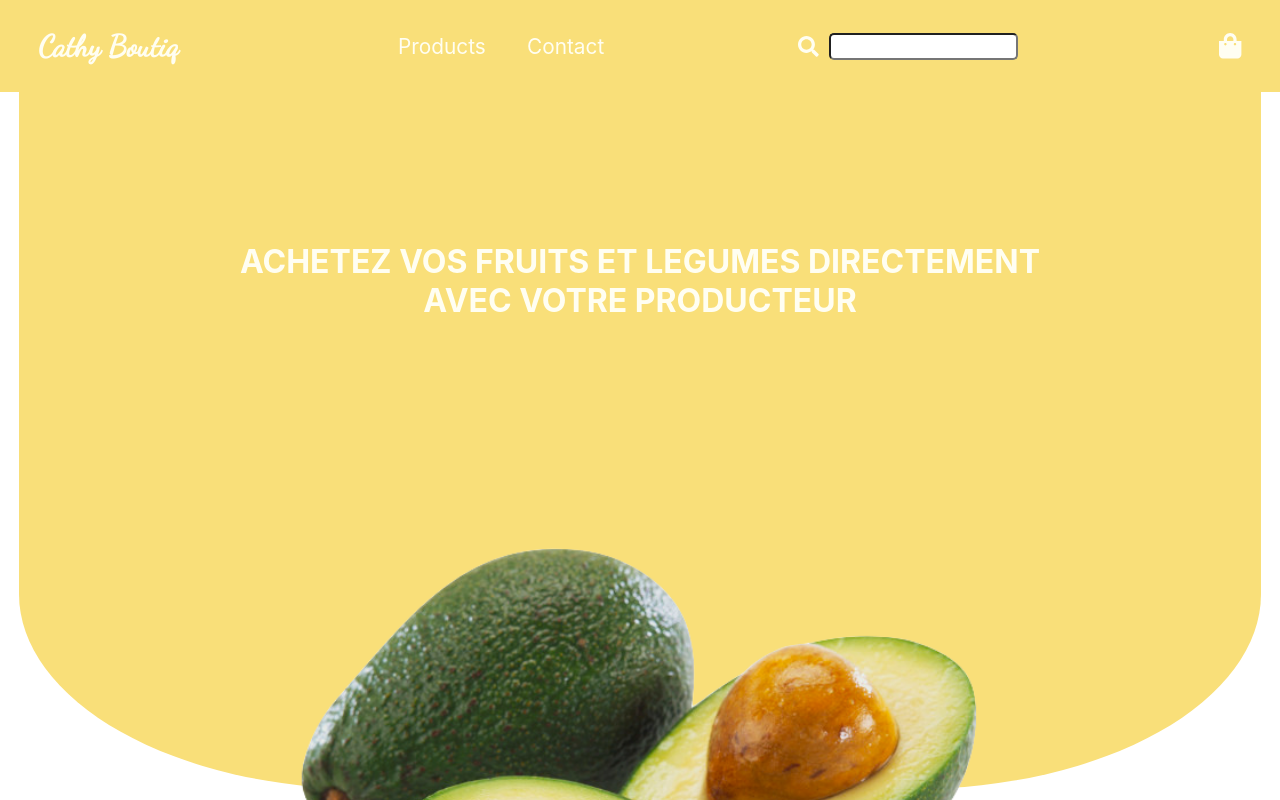
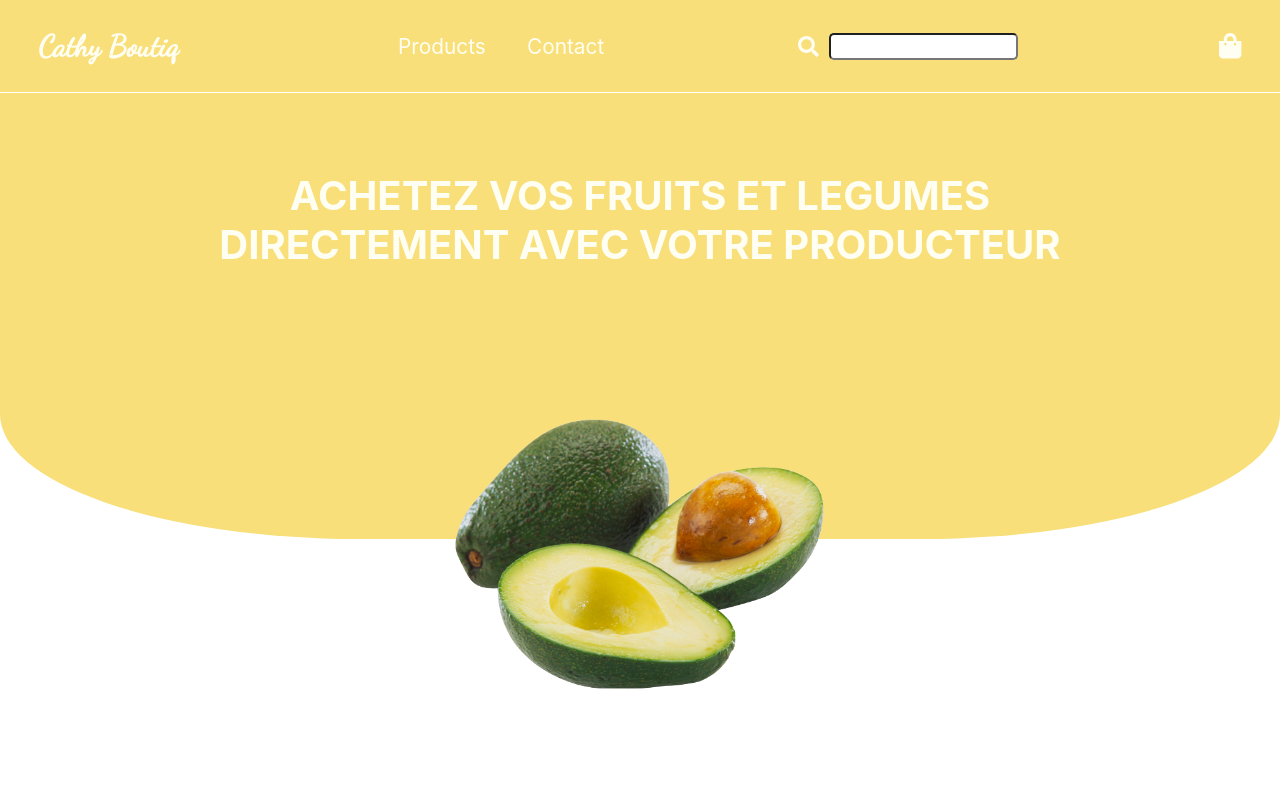
Before and after one commit to emmanuellejaldorau/cathy-boutik, a React (Create React App) app: page / in a window 1280 px wide. Shown: the top 800 px of the page. Built offline with nearby package versions, Linux system fonts and the light colour scheme.

Commit message:
style(header): created desktop version

```diff
--- a/src/App.css
+++ b/src/App.css
@@ -63,6 +63,8 @@ html, body, main {
 /* DESKTOP------------------------------------------------------------------------------- */
 
 @media (min-width: 450px) {
+
+    /*--------------------Navigation------------------------*/
     .navigation{
         padding: 1% 3%;
     }
@@ -97,4 +99,23 @@ html, body, main {
         border-radius: 5px;
         padding: 2%;
     }
+
+    /*--------------------Header------------------------*/
+    .header{
+        border-top: 1px solid #fff;
     }
+
+    .header-title{
+        width: 100%;
+        padding: 4% 0 19%;
+    }
+
+    .header-title > h1 {
+        font-size: 2.5rem;
+    }
+
+    .header > img {
+        width: 30%;
+        margin-top: -10%;
+    }
+}
```
Lines whose indentation alone changed are shown as unchanged.
